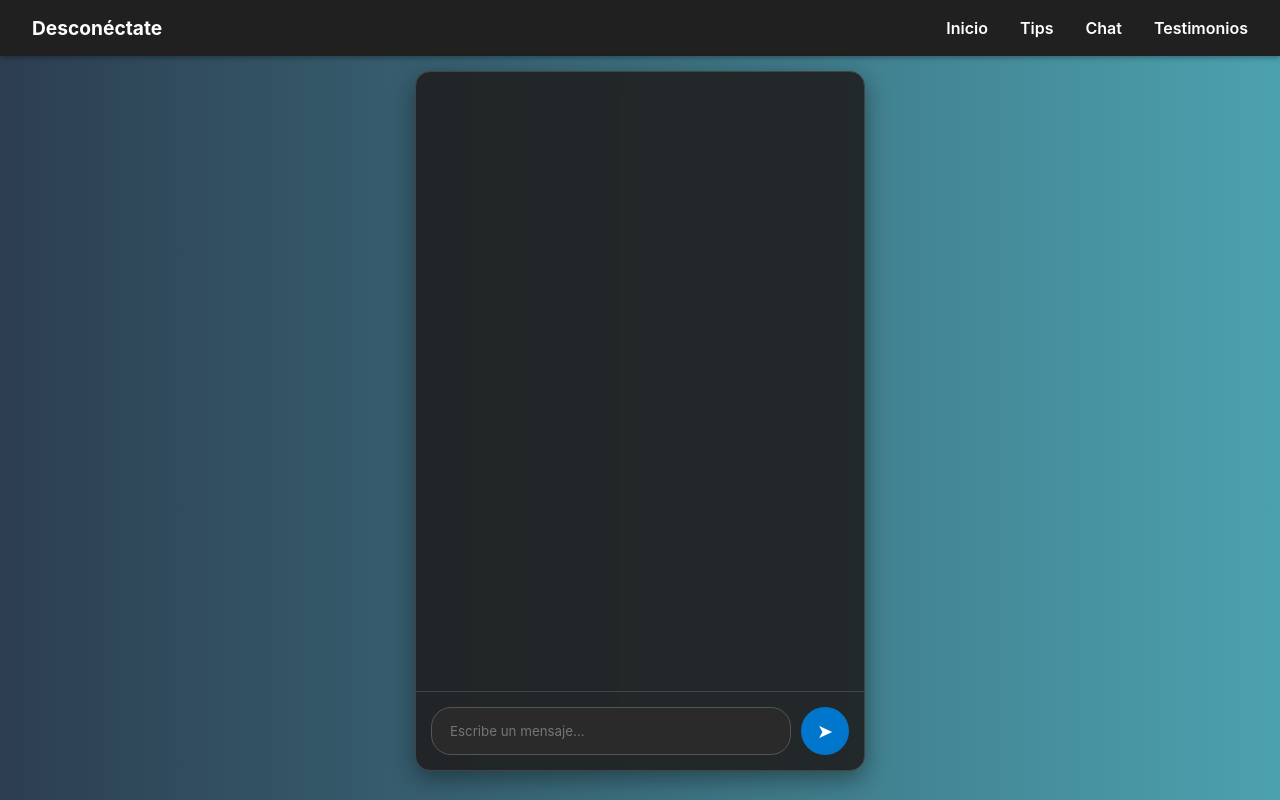
After one commit to Histman726/chatbot-redes-sociales, a Flask app: page /chat in a window 1280 px wide. The commit adds this page. Run offline with Flask 3, Linux system fonts and the light colour scheme.

Commit message:
modificacion a la interfaz

```diff
--- a/app.py
+++ b/app.py
@@ -1,19 +1,29 @@
-# app.py
-
 from flask import Flask, request, jsonify, render_template
 import requests
 
 app = Flask(__name__)
 
+@app.route('/')
+def index():
+    return render_template('index.html')
 
-@app.route("/")
-def index():
-    return render_template("index.html")
+@app.route('/tips')
+def tips():
+    return render_template('tips.html')
+
+@app.route('/testimonios')
+def testimonios():
+    return render_template('testimonios.html')
+
+
+@app.route("/chat")
+def chat():
+    return render_template("chat.html")
 
 
 # --- FUNCIÓN CORREGIDA ---
-@app.route("/chat", methods=["POST"])
-def chat():
+@app.route("/chatbot", methods=["POST"])
+def chatbot():
     user_message = request.json.get("message")
 
     # Envía el mensaje del usuario al servidor de Rasa
--- a/static/css/styles.css
+++ b/static/css/styles.css
@@ -1,99 +1,167 @@
-/* static/css/style.css */
+* {
+    box-sizing: border-box;
+    margin: 0;
+    padding: 0;
+    font-family: 'Inter', sans-serif;
+}
 
 body {
-    font-family: Arial, sans-serif;
+    background: linear-gradient(to right, #2c3e50, #4ca1af);
+    color: #f0f0f0;
+    display: flex;
+    flex-direction: column;
+    height: 100vh;
+    margin: 0;
+}
+
+nav {
+    background: #202020;
+    color: white;
+    display: flex;
+    justify-content: space-between;
+    align-items: center;
+    padding: 1rem 2rem;
+    box-shadow: 0 2px 5px rgba(0,0,0,0.3);
+    width: 100%;
+}
+nav ul {
+    list-style: none;
+    display: flex;
+    gap: 2rem;
+}
+nav a {
+    color: white;
+    text-decoration: none;
+    font-weight: 600;
+    transition: color 0.3s ease;
+}
+nav a:hover {
+    color: #4ca1af; /* Un color de acento para el hover */
+}
+nav strong {
+    font-size: 1.2rem;
+}
+
+.chat-page-wrapper {
     display: flex;
     justify-content: center;
+    margin-top: 15px;
     align-items: center;
-    height: 100vh;
-    margin: 0;
-    background-color: #f4f4f4;
 }
 
 #chat-container {
     width: 450px;
-    border: 1px solid #ccc;
-    border-radius: 8px;
-    box-shadow: 0 4px 8px rgba(0,0,0,0.1);
+    max-width: 95%;
+    height: 700px;
+    max-height: 90vh;
+    background: rgba(32, 32, 32, 0.9);
+    border: 1px solid #444;
+    border-radius: 15px;
+    box-shadow: 0 8px 24px rgba(0, 0, 0, 0.4);
     display: flex;
     flex-direction: column;
-    background-color: white;
+    backdrop-filter: blur(10px);
 }
 
 #chatbox {
-    height: 500px;
-    padding: 10px;
-    border-bottom: 1px solid #ccc;
+    flex-grow: 1;
+    padding: 20px;
     overflow-y: scroll;
     display: flex;
     flex-direction: column;
+    gap: 12px;
+    scroll-behavior: smooth;
+}
+
+#chatbox::-webkit-scrollbar {
+    width: 8px;
+}
+#chatbox::-webkit-scrollbar-track {
+    background: transparent;
+}
+#chatbox::-webkit-scrollbar-thumb {
+    background-color: #555;
+    border-radius: 10px;
+    border: 2px solid transparent;
 }
 
 #chatbox p {
-    max-width: 80%;
-    padding: 8px 12px;
-    border-radius: 18px;
-    margin: 5px 0;
-    line-height: 1.4;
+    max-width: 85%;
+    padding: 12px 18px;
+    border-radius: 20px;
+    line-height: 1.5;
+    word-wrap: break-word;
 }
 
 .user-message {
-    background-color: #007bff;
+    background: #0077cc;
     color: white;
     align-self: flex-end;
-    border-bottom-right-radius: 4px;
+    border-bottom-right-radius: 5px;
 }
 
 .bot-message {
-    background-color: #e9e9eb;
-    color: black;
+    background: #3a3a3a;
+    color: #e0e0e0;
     align-self: flex-start;
-    border-bottom-left-radius: 4px;
+    border-bottom-left-radius: 5px;
 }
 
 #input-container {
     display: flex;
-    padding: 10px;
+    padding: 15px;
+    border-top: 1px solid #444;
 }
 
 #user-input {
     flex-grow: 1;
-    border: 1px solid #ccc;
-    border-radius: 18px;
-    padding: 10px;
+    border: 1px solid #555;
+    background: #2a2a2a;
+    color: white;
+    border-radius: 20px;
+    padding: 12px 18px;
     margin-right: 10px;
+}
+#user-input:focus {
+    outline: none;
+    border-color: #0077cc;
 }
 
 #send-button {
     border: none;
-    background-color: #007bff;
+    background-color: #0077cc;
     color: white;
-    padding: 10px 15px;
+    width: 48px;
+    height: 48px;
     border-radius: 50%;
     cursor: pointer;
-    font-weight: bold;
+    font-size: 1.2rem;
+    display: flex;
+    justify-content: center;
+    align-items: center;
+    transition: background-color 0.3s ease;
 }
 
 #send-button:hover {
-    background-color: #0056b3;
+    background-color: #005fa3;
 }
 
-/* static/css/style.css */
 #progress-container {
     padding: 10px 15px;
-    border-bottom: 1px solid #eee;
+    border-bottom: 1px solid #444;
     text-align: center;
+    background-color: rgba(0,0,0,0.2);
 }
 #progress-bar-background {
     width: 100%;
-    background-color: #e0e0e0;
+    background-color: #555;
     border-radius: 5px;
-    height: 10px;
+    height: 8px;
 }
 #progress-bar-foreground {
-    width: 0%; /* Empezará en 0% */
+    width: 0%;
     height: 100%;
-    background-color: #007bff;
+    background-color: #0077cc;
     border-radius: 5px;
-    transition: width 0.3s ease-in-out; /* Animación suave */
+    transition: width 0.3s ease-in-out;
 }
--- /dev/null
+++ b/templates/chat.html
@@ -0,0 +1,92 @@
+<!DOCTYPE html>
+<html lang="es">
+<head>
+    <meta charset="UTF-8">
+    <meta name="viewport" content="width=device-width, initial-scale=1.0">
+    <title>Chatbot de Bienestar Digital</title>
+    <link rel="stylesheet" href="{{ url_for('static', filename='css/styles.css') }}">
+</head>
+<body>
+
+    <nav>
+    <div><strong>Desconéctate</strong></div>
+    <ul>
+      <li><a href="{{ url_for('index') }}">Inicio</a></li>
+      <li><a href="{{ url_for('tips') }}">Tips</a></li>
+      <li><a href="{{ url_for('chat') }}">Chat</a></li>
+      <li><a href="{{ url_for('testimonios') }}">Testimonios</a></li>
+    </ul>
+  </nav>
+
+    <div class="chat-page-wrapper">
+        <div id="chat-container">
+            <div id="progress-container" style="display: none;">
+                <p id="progress-text">Pregunta 1 de 10</p>
+                <div id="progress-bar-background">
+                    <div id="progress-bar-foreground"></div>
+                </div>
+            </div>
+
+            <div id="chatbox">
+
+            </div>
+
+            <div id="input-container">
+                <input type="text" id="user-input" placeholder="Escribe un mensaje..." onkeydown="if (event.key === 'Enter') sendMessage()">
+                <button id="send-button" onclick="sendMessage()">➤</button>
+            </div>
+        </div>
+    </div>
+
+    <script>
+        function sendMessage() {
+            const userInputElement = document.getElementById("user-input");
+            const userInput = userInputElement.value;
+            const chatbox = document.getElementById("chatbox");
+
+            if (userInput.trim() === "") {
+                return; // No enviar mensajes vacíos
+            }
+
+            // Añade el mensaje del usuario al chatbox con la clase correcta
+            const userMessageHTML = `<p class="user-message">${userInput}</p>`;
+            chatbox.innerHTML += userMessageHTML;
+
+            userInputElement.value = ""; // Limpia el input
+
+            fetch("/chatbot", {
+                method: "POST",
+                body: JSON.stringify({ message: userInput }),
+                headers: { "Content-Type": "application/json" },
+            })
+            .then(response => response.json())
+            .then(data => {
+                // Añade el mensaje del bot con la clase correcta
+                const botMessageHTML = `<p class="bot-message">${data.bot_response}</p>`;
+                chatbox.innerHTML += botMessageHTML;
+                const progressContainer = document.getElementById("progress-container");
+                const progressText = document.getElementById("progress-text");
+                const progressBar = document.getElementById("progress-bar-foreground");
+
+                if (data.question_number > 0) {
+                    // Si es una pregunta, mostramos y actualizamos la barra
+                    progressContainer.style.display = "block";
+                    const totalQuestions = 10;
+                    const percentage = (data.question_number / totalQuestions) * 100;
+
+                    progressText.innerText = `Pregunta ${data.question_number} de ${totalQuestions}`;
+                    progressBar.style.width = `${percentage}%`;
+                } else {
+                    // Si no es una pregunta (es el diagnóstico final), ocultamos la barra
+                    progressContainer.style.display = "none";
+                    progressBar.style.width = "0%"; // La reseteamos
+                }
+
+                chatbox.scrollTop = chatbox.scrollHeight;
+                            chatbox.scrollTop = chatbox.scrollHeight; // Auto-scroll
+                        });
+                    }
+    </script>
+
+</body>
+</html>
```
Also changed, not shown: templates/index.html (+97 -67 lines), templates/testimonio.html (added, +150 -0 lines), templates/tips.html (added, +112 -0 lines).
